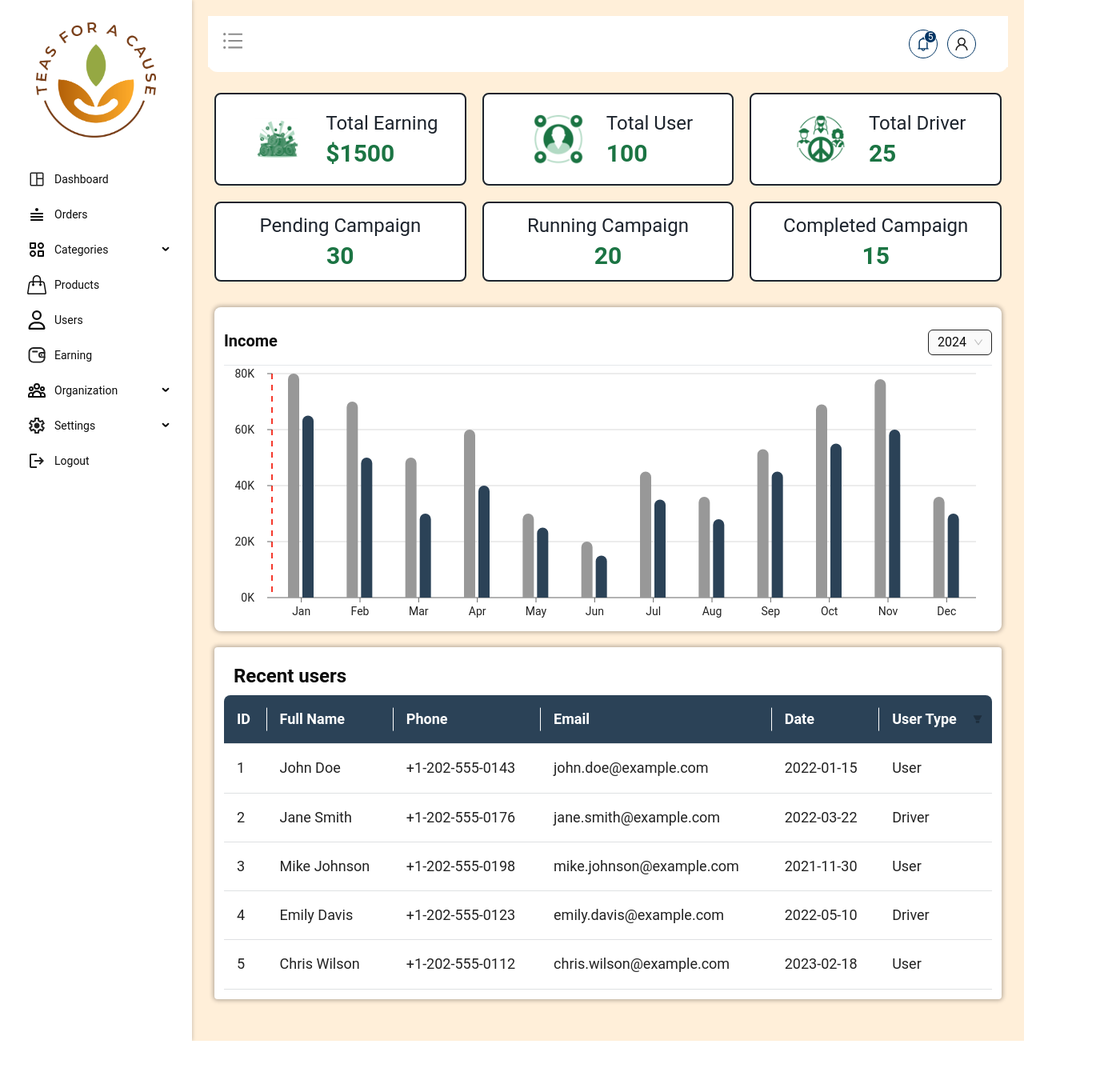
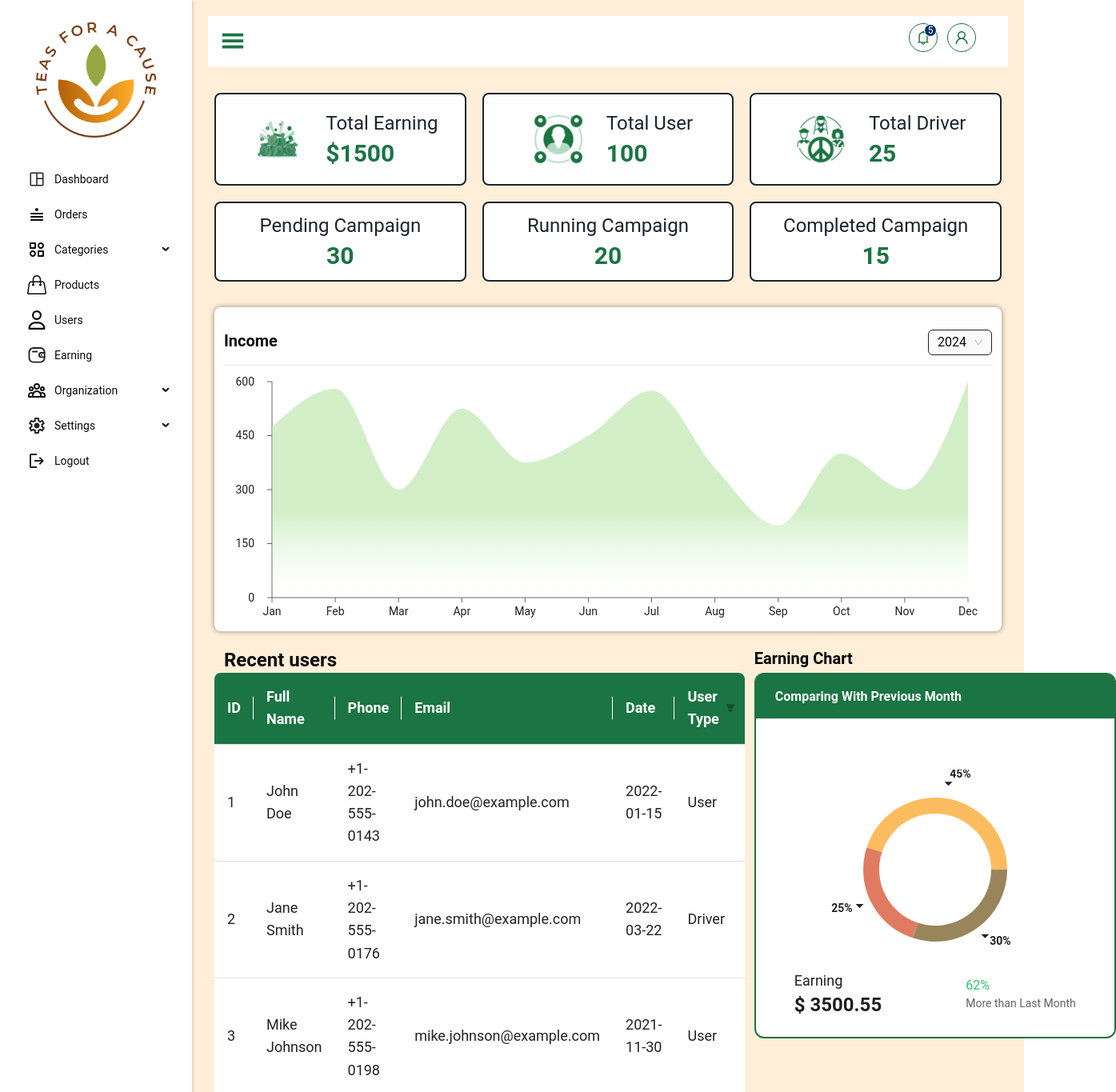
Before and after one commit to bdCalling-Sdt-hub/sirdoneaDashboard, a React (Vite) app: page / in a window 1280 px wide. Shown: the top 1365 px of the page at 80% size, 1395 px wide, since content can reach past the window. Before the commit the page ends 1301 px from the top, so only its background shows below. Built offline with nearby package versions, Linux system fonts and the light colour scheme.

Commit message:
Added Dashboard Page

```diff
--- a/src/Components/Chart/AreaChart.jsx
+++ b/src/Components/Chart/AreaChart.jsx
@@ -10,18 +10,18 @@ import {
 } from "recharts";
 
 const data = [
-  { name: "Jan", uv: 475 },
-  { name: "Feb", uv: 580 },
-  { name: "Mar", uv: 300 },
-  { name: "Apr", uv: 525 },
-  { name: "May", uv: 375 },
-  { name: "Jun", uv: 450 },
-  { name: "Jul", uv: 575 },
-  { name: "Aug", uv: 360 },
-  { name: "Sep", uv: 200 },
-  { name: "Oct", uv: 400 },
-  { name: "Nov", uv: 300 },
-  { name: "Dec", uv: 600 },
+  { month: "Jan", income: 475 },
+  { month: "Feb", income: 580 },
+  { month: "Mar", income: 300 },
+  { month: "Apr", income: 525 },
+  { month: "May", income: 375 },
+  { month: "Jun", income: 450 },
+  { month: "Jul", income: 575 },
+  { month: "Aug", income: 360 },
+  { month: "Sep", income: 200 },
+  { month: "Oct", income: 400 },
+  { month: "Nov", income: 300 },
+  { month: "Dec", income: 600 },
 ];
 
 const Area_Chart = () => {
@@ -43,28 +43,28 @@ const Area_Chart = () => {
             bottom: 0,
           }}
         >
-          <XAxis dataKey="name" tick={{ ...tickStyle }} tickMargin={6} />
+          <XAxis dataKey="month" tick={{ ...tickStyle }} tickMargin={6} />
           <YAxis
             tickFormatter={yAxisTickFormatter}
             tick={{ ...tickStyle }}
             tickMargin={16}
-            axisLine={{
-              stroke: "#F5382C", // Y-axis line color
-              strokeWidth: 2,
-              strokeDasharray: "7 7",
-            }}
           />
           <defs>
-            <linearGradient id="colorUv" x1="0" y1="0" x2="0" y2="1">
-              <stop offset="25.38%" stopColor="#FAA39EAA" stopOpacity={1} />
-              <stop offset="100%" stopColor="#F5382CEE" stopOpacity={1} />
+            <linearGradient id="colorName" x1="0" y1="0" x2="0" y2="1">
+              <stop offset="60%" stopColor="#B4E4A3" stopOpacity={1} />
+              <stop offset="100%" stopColor="#E8FFE300" stopOpacity={1} />
             </linearGradient>
           </defs>
           <Tooltip
-            formatter={(value, name, props) => [`${value}K`, "UV"]}
+            formatter={(value, month, props) => [`${value}K`, "income"]}
             labelFormatter={(label) => `Month: ${label}`}
           />
-          <Area type="monotone" dataKey="uv" stroke="" fill="url(#colorUv)" />
+          <Area
+            type="monotone"
+            dataKey="income"
+            stroke=""
+            fill="url(#colorName)"
+          />
         </AreaChart>
       </ResponsiveContainer>
     </div>
--- a/src/Components/Chart/EarningsPieChart.jsx
+++ b/src/Components/Chart/EarningsPieChart.jsx
@@ -1,4 +1,3 @@
-import React from "react";
 import { PieChart, Pie, Cell, Text } from "recharts";
 
 export default function EarningsPieChart() {
@@ -9,21 +8,12 @@ export default function EarningsPieChart() {
   ];
 
   const COLORS = {
-    Done: "#29606C",
-    "In Progress": "#4A4A4A",
-    Left: "#DD1122",
+    Done: "#FEBC60",
+    "In Progress": "#99855B",
+    Left: "#E07B61",
   };
 
-  const renderCustomLabel = ({
-    cx,
-    cy,
-    midAngle,
-    innerRadius,
-    outerRadius,
-    index,
-    name,
-    value,
-  }) => {
+  const renderCustomLabel = ({ cx, cy, midAngle, outerRadius, value }) => {
     // const radius = innerRadius + (outerRadius - innerRadius) * 0.5;
     const RADIAN = Math.PI / 180;
     const x = cx + outerRadius * Math.cos(-midAngle * RADIAN);
@@ -80,7 +70,7 @@ export default function EarningsPieChart() {
           nameKey="name"
           cx="50%"
           cy="50%"
-          innerRadius={50}
+          innerRadius={70}
           outerRadius={90}
           labelLine={false}
           label={renderCustomLabel}
--- a/src/Components/Dashboard/Dashboard.jsx
+++ b/src/Components/Dashboard/Dashboard.jsx
@@ -1,12 +1,11 @@
-import { ConfigProvider, Select } from "antd";
-import Bar_Chart from "../Chart/BarChart";
+import { Card, ConfigProvider, Select } from "antd";
 
 import { AllIcons } from "../../../public/images/AllImages";
 import { useEffect, useState } from "react";
 import axios from "axios";
 import UsersTable from "../Tables/UsersTable";
-
-// import Line_Chart from "../Chart/LineChart";
+import Area_Chart from "../Chart/AreaChart";
+import EarningsPieChart from "../Chart/EarningsPieChart";
 
 const Dashboard = () => {
   const [data, setData] = useState([]);
@@ -150,17 +149,18 @@ const Dashboard = () => {
             </div>
             <hr />
             <div>
-              <Bar_Chart />
+              <Area_Chart />
             </div>
           </div>
         </div>
 
-        <div className="flex flex-col lg:flex-row gap-4 mt-5">
+        <div className="flex flex-col lg:flex-row gap-4 mt-5"></div>
+
+        <div className="flex flex-col lg:flex-row gap-3">
           <div
-            className="bg-[#FFFFFF] rounded flex-1 p-3"
-            style={{ boxShadow: "0px 0px 5px 2px #00000040" }}
+            className="rounded flex-1"
           >
-            <div className="flex justify-between items-center mx-3 py-2">
+            <div className="flex justify-between items-center mx-3 ">
               <p className="text-2xl font-semibold text-base-color">
                 Recent users
               </p>
@@ -172,6 +172,45 @@ const Dashboard = () => {
             </div>
             <UsersTable data={data} loading={loading} />
           </div>
+          <div>
+            <p className="text-xl font-bold text-black mb-1">Earning Chart</p>
+            <div className="flex flex-col items-center justify-center">
+              <ConfigProvider
+                theme={{
+                  components: {
+                    Card: {
+                      headerBg: "#1B7443",
+                      colorTextHeading: "rgb(253,253,253)",
+                    },
+                  },
+                }}
+              >
+                <Card
+                  title="Comparing With Previous Month"
+                  style={{
+                    width: "100%",
+                    height: "100%",
+                    border: "2px solid #1B7443",
+                    borderRadius: "12px",
+                  }}
+                >
+                  <EarningsPieChart />
+                  <div className="flex lg:flex-col xl:flex-row items-center justify-between mx-6 gap-7">
+                    <div>
+                      <p className="text-lg">Earning</p>
+                      <p className="text-2xl font-bold">$ 3500.55</p>
+                    </div>
+                    <div>
+                      <p className="text-base text-[#28C66F]">62%</p>
+                      <p className="text-sm text-[#656565]">
+                        More than Last Month
+                      </p>
+                    </div>
+                  </div>
+                </Card>
+              </ConfigProvider>
+            </div>
+          </div>
         </div>
       </div>
     </div>
--- a/src/Components/Shared/Topbar.jsx
+++ b/src/Components/Shared/Topbar.jsx
@@ -7,7 +7,7 @@ import {
 import { Badge, ConfigProvider, Dropdown, Typography, Grid } from "antd";
 import { Link } from "react-router-dom";
 import { useEffect, useState } from "react";
-// import user from "/images/user.png";
+import { GiHamburgerMenu } from "react-icons/gi";
 
 const notifications = [
   {
@@ -73,7 +73,7 @@ const Topbar = ({ collapsed, setCollapsed }) => {
           key={notification.id}
           className="flex gap-2 py-2 border-b last:border-b-0"
         >
-          <BellFilled style={{ color: "#2B4257", fontSize: "20px" }} />
+          <BellFilled style={{ color: "#1B7443", fontSize: "20px" }} />
           <div className="flex flex-col items-start">
             <p>{notification.message}</p>
             <p className="text-gray-400 text-sm">{notification.time}</p>
@@ -83,7 +83,7 @@ const Topbar = ({ collapsed, setCollapsed }) => {
       <div className="text-center mt-4">
         <Link
           to="/notifications"
-          className="bg-[#2B4257] text-white hover:text-gray-200 px-4 py-2 rounded inline-block"
+          className="bg-[#1B7443] text-white hover:text-gray-200 px-4 py-2 rounded inline-block"
         >
           See More
         </Link>
@@ -93,17 +93,15 @@ const Topbar = ({ collapsed, setCollapsed }) => {
 
   return (
     <div className="py-2 mx-[-50px] flex justify-between items-center bg-[#ffffff] rounded-xl">
-      <div className="flex items-center gap-2 text-base-color ml-4 mt-2">
-        <Typography.Title level={3} type="secondary">
-          <BarsOutlined
-            onClick={() => setCollapsed(!collapsed)}
-            className="text-3xl"
-          />
-        </Typography.Title>
+      <div className="flex items-center gap-2 text-[#1B7443] ml-4 mt-2 cursor-pointer">
+        <GiHamburgerMenu
+          onClick={() => setCollapsed(!collapsed)}
+          className="text-3xl"
+        />
       </div>
       <div className="flex items-center justify-center gap-3 mr-5">
         {/* notification */}
-        <div className="border border-[#013564] rounded-full px-2 py-2 h-9 flex cursor-pointer">
+        <div className="border border-[#1B7443] rounded-full px-2 py-2 h-9 flex cursor-pointer">
           <ConfigProvider
             theme={{
               components: {
@@ -124,7 +122,7 @@ const Topbar = ({ collapsed, setCollapsed }) => {
                 <BellOutlined
                   shape="circle"
                   size="small"
-                  className="text-lg font-bold text-[#013564]"
+                  className="text-lg font-bold text-[#1B7443]"
                 />
               </Badge>
             </Dropdown>
@@ -133,9 +131,9 @@ const Topbar = ({ collapsed, setCollapsed }) => {
 
         <Link
           to="profile"
-          className="flex items-center justify-center text-center gap-2 bg-transparent border rounded-full border-[#013564] p-2 mr-5"
+          className="flex items-center justify-center text-center gap-2 bg-transparent border rounded-full border-[#1B7443] p-2 mr-5"
         >
-          <UserOutlined className="text-lg" />
+          <UserOutlined className="text-lg text-[#1B7443]" />
         </Link>
       </div>
     </div>
--- a/src/theme/index.js
+++ b/src/theme/index.js
@@ -49,19 +49,19 @@ export const mainTheme = {
       colorText: "#0C0C0C",
     },
     Table: {
-      headerBg: "#2B4257",
+      headerBg: "#1B7443",
       colorBgContainer: "#FFFFFF",
       colorText: "#232323",
       borderColor: "#DFE1E3",
       headerColor: "#FFFFFF",
       fontSize: 18,
-      footerColor: "#2B4257",
+      footerColor: "#1B7443",
       // marginXXS: 4,
       colorLinkActive: "#FCC1BE",
       headerSplitColor: "rgb(255, 2555, 255)",
     },
     Pagination: {
-      itemActiveBg: "#2B4257",
+      itemActiveBg: "#1B7443",
       colorPrimary: "rgb(255,255,255)",
       colorPrimaryHover: "rgb(255,255,255)",
     },
```
